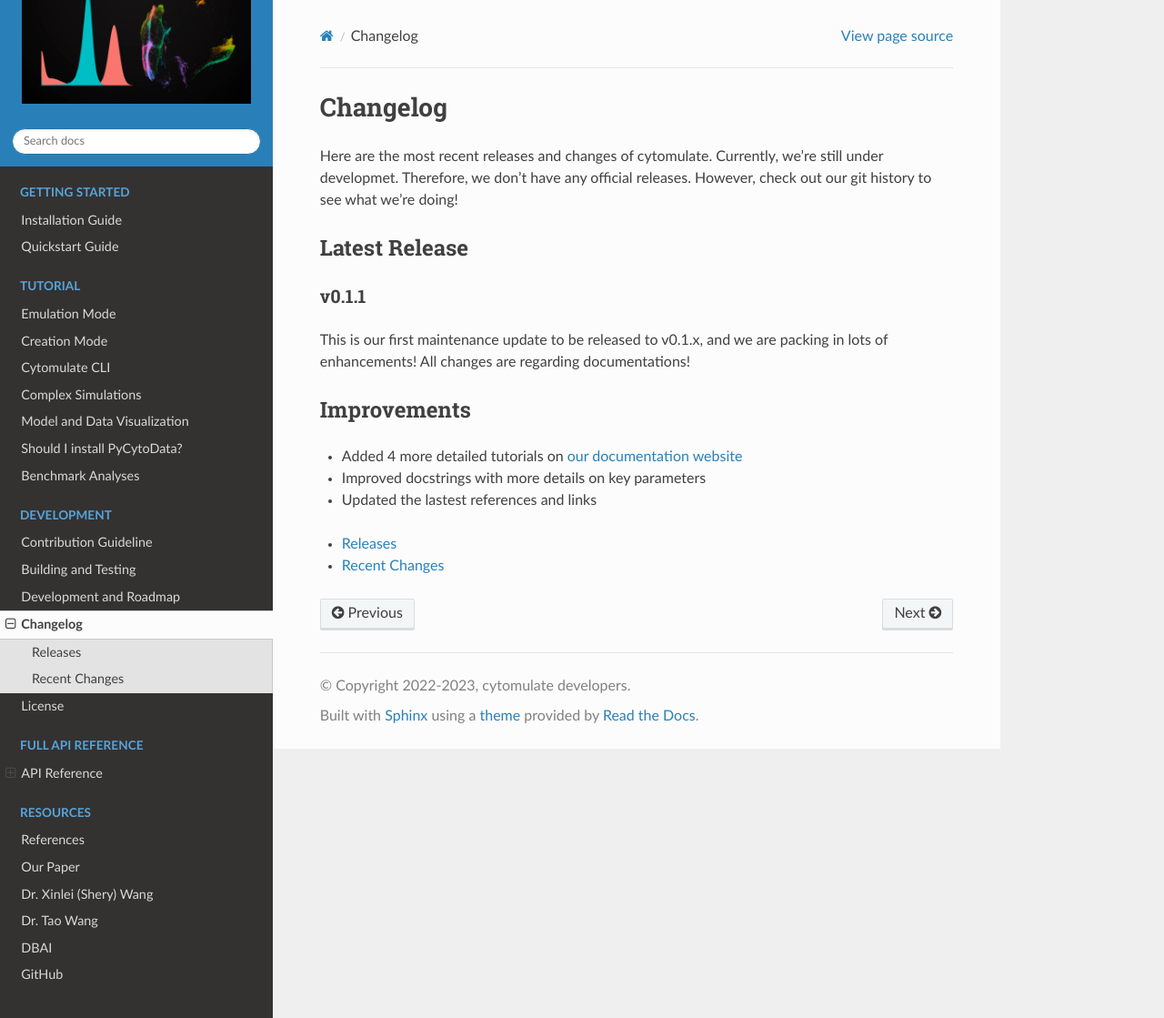
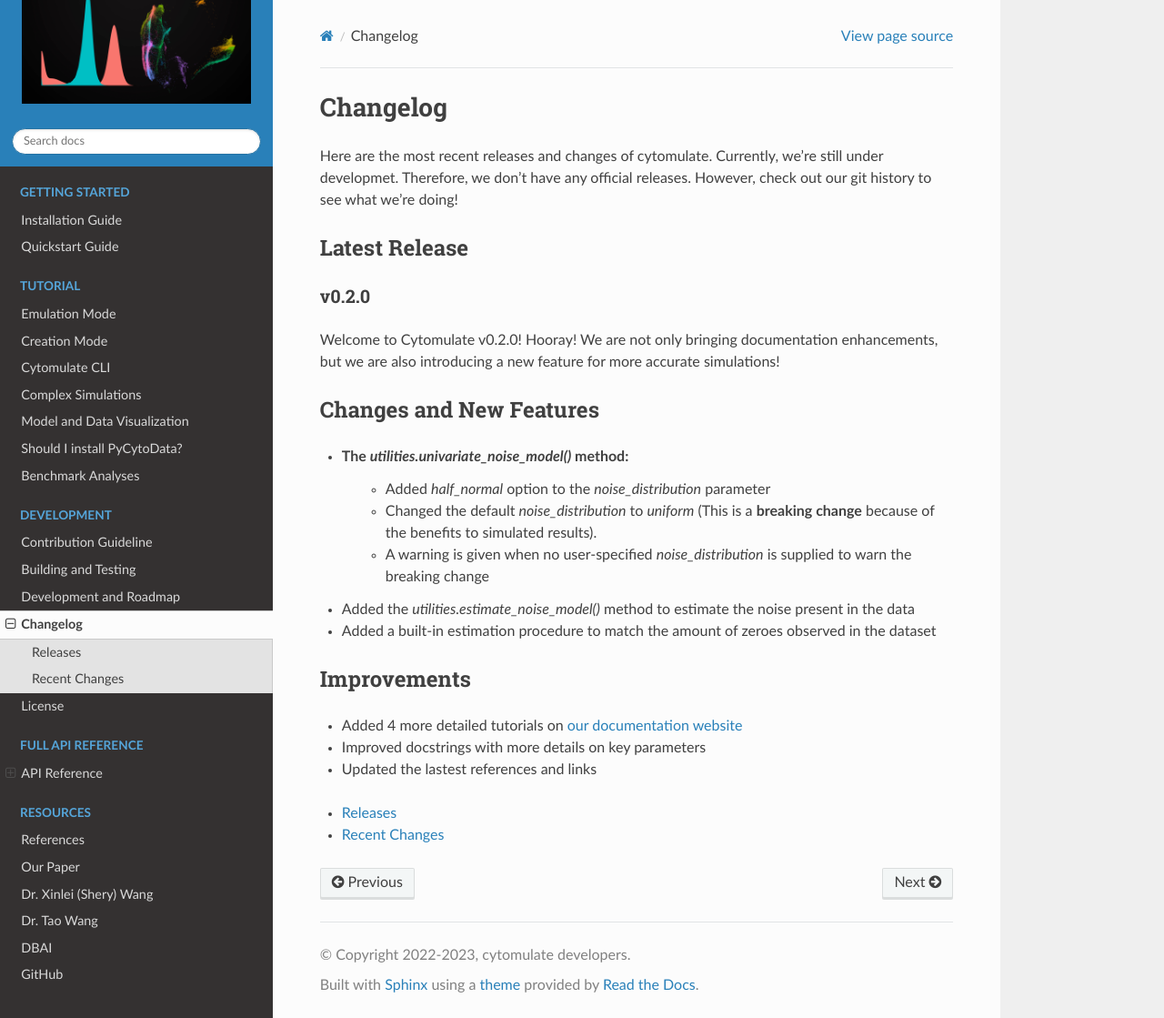
Before and after one commit to kevin931/cytomulate, a Sphinx documentation site: the page built from docs/source/change/index.rst, in a window 1280 px wide and 1119 px high. Shown: the whole window at 91% size. Built offline with Sphinx 7.4.7 and the Read the Docs theme 2.0.0, drawn with Linux system fonts in a browser that asks for light colours.

Commit message:
[Release Prep] v0.2.0

```diff
--- a/cytomulate/__init__.py
+++ b/cytomulate/__init__.py
@@ -4,7 +4,7 @@ cytomulate
 A package for simulating CyTOF data
 """
 
-__version__ = "0.1.1"
+__version__ = "0.2.0"
 __author__ = "Yuqiu Yang, Kevin Wang, Tao Wang, Sherry Wang"
 
 from cytomulate.creation.cytof_data import CreationCytofData
--- a/docs/source/change/index.rst
+++ b/docs/source/change/index.rst
@@ -9,12 +9,21 @@ Latest Release
 ---------------
 
 **************
-v0.1.1
+v0.2.0
 **************
 
-This is our first maintenance update to be released to v0.1.x,
-and we are packing in lots of enhancements! All changes are
-regarding documentations!
+Welcome to Cytomulate v0.2.0! Hooray! We are not only bringing documentation enhancements, but we
+are also introducing a new feature for more accurate simulations!
+
+Changes and New Features
+--------------------------
+
+- The `utilities.univariate_noise_model()` method:
+    - Added `half_normal` option to the `noise_distribution` parameter
+    - Changed the default `noise_distribution` to `uniform` (This is a **breaking change** because of the benefits to simulated results).
+    - A warning is given when no user-specified `noise_distribution` is supplied to warn the breaking change
+- Added the `utilities.estimate_noise_model()` method to estimate the noise present in the data
+- Added a built-in estimation procedure to match the amount of zeroes observed in the dataset
 
 Improvements
 ---------------
--- a/docs/source/conf.py
+++ b/docs/source/conf.py
@@ -5,7 +5,7 @@ sys.path.insert(0, os.path.abspath('../../'))
 project = 'cytomulate'
 copyright = '2022-2023, cytomulate developers'
 author = 'cytomulate developers'
-release = '0.1.1'
+release = '0.2.0'
 
 extensions = [
     "sphinx_rtd_theme",
--- a/meta.yaml
+++ b/meta.yaml
@@ -1,5 +1,5 @@
 {% set name = "cytomulate" %}
-{% set version = "0.1.1" %}
+{% set version = "0.2.0" %}
 
 package:
   name: cytomulate
--- a/setup.py
+++ b/setup.py
@@ -4,7 +4,7 @@ import os
 import shutil
 import distutils.cmd
 
-VERSION = "0.1.1"
+VERSION = "0.2.0"
 
 class PypiCommand(distutils.cmd.Command):
 
```
Also changed, not shown: README.md (+15 -7 lines), docs/source/change/releases.rst (+23 -0 lines).
